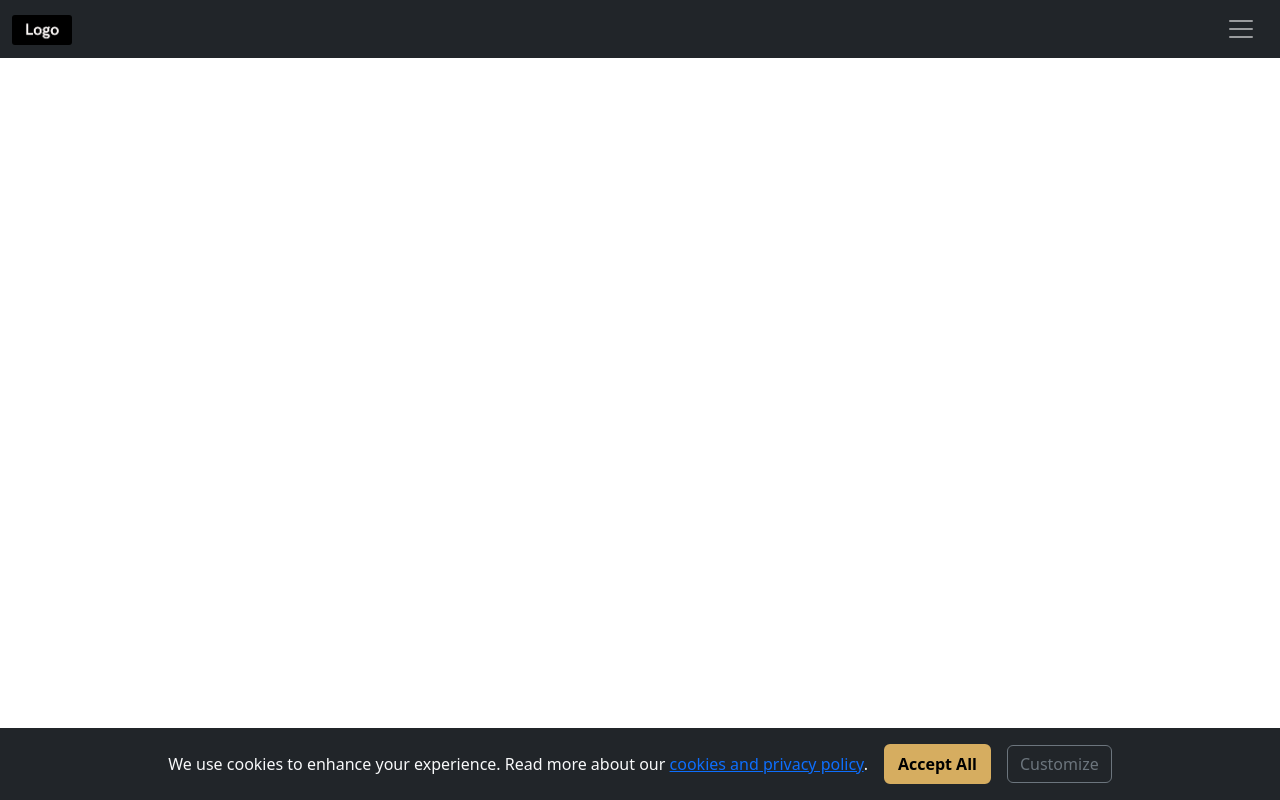
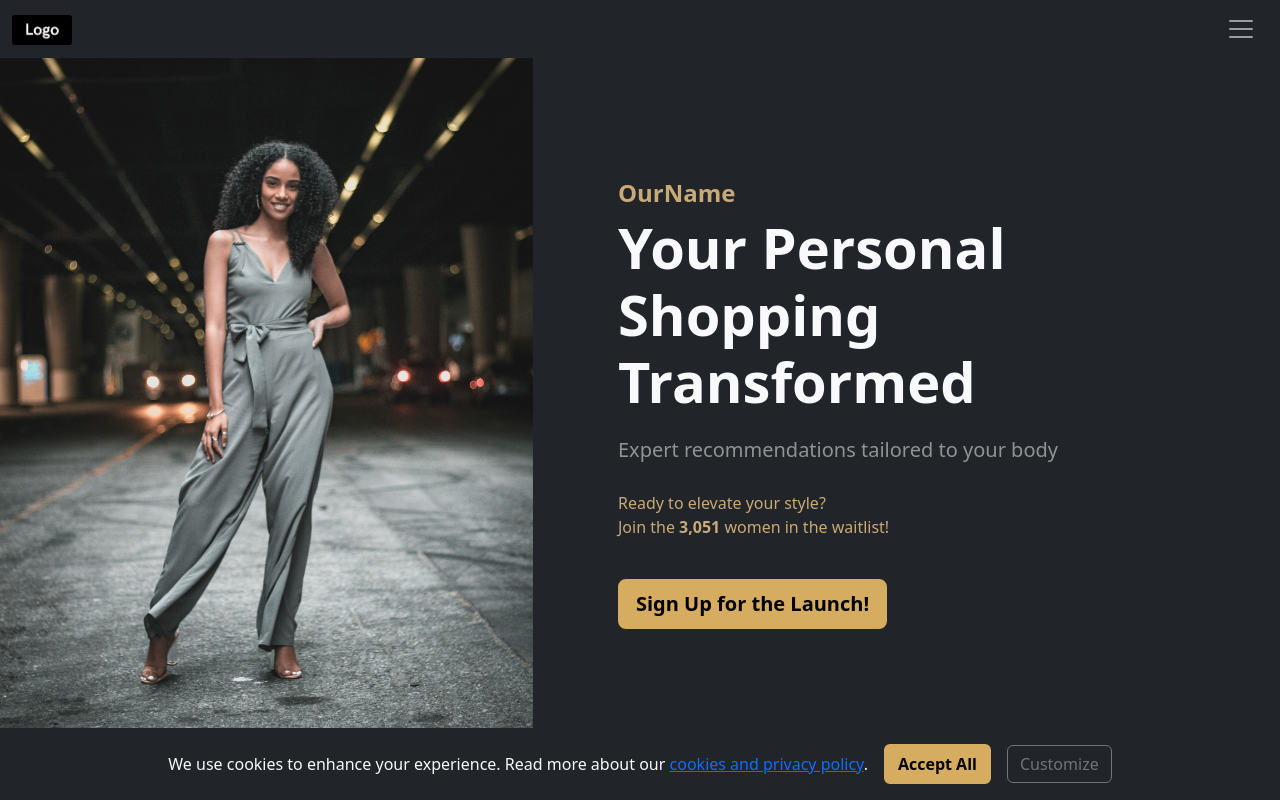
Before and after one commit to Matra888/Fashion_Web, a React (Vite) app in the folder fashion-web-react/: page /landing-test in a window 1280 px wide. Built offline with nearby package versions, Linux system fonts and the light colour scheme.

Commit message:
landing test template

```diff
--- a/fashion-web-react/src/App.jsx
+++ b/fashion-web-react/src/App.jsx
@@ -8,6 +8,7 @@ import { BrowserRouter, Routes, Route } from "react-router-dom";
 import YourBodyType from "./pages/YourBodyType/YourBodyType";
 import Blog from "./pages/Blog/Blog";
 import Policy from "./pages/Policy/Policy";
+import LandingPage from "./pages/LandingPage/LandingPage";
 
 const App = () => {
   return (
@@ -18,6 +19,7 @@ const App = () => {
           <Route path="/YourBodyType" element={<YourBodyType />} />
           <Route path="/blog" element={<Blog />} />
           <Route path="/policy" element={<Policy />} />
+          <Route path="/landing-test" element={<LandingPage />} />
           <Route path="/*" element={<NotFound />} />
         </Route>
       </Routes>
--- /dev/null
+++ b/fashion-web-react/src/components/Landing/Landing.jsx
@@ -0,0 +1,47 @@
+import React from "react";
+import "./Landing.scss";
+import HeroImage from "../../assets/hero-image-medium.jpg";
+
+const Landing = () => {
+  return (
+    <main className="bg-dark vh-100">
+      <div className="container m-0 p-0 bg-dark">
+        <div className="row g-0">
+          <div className="col-md-6 order-md-1">
+            <img
+              src={HeroImage}
+              alt="Hero Image"
+              className="hero-image img-fluid"
+            />
+          </div>
+          <div className="col-md-6 order-md-2 d-flex flex-column justify-content-center px-2 px-md-4 px-lg-5 py-3 m-0 bg-transparent text-light">
+            <h2 className="landing__title display-4 text-center text-sm-start fw-semibold">
+              <span className="fs-4 accent">OurName</span>
+              <br /> Your Personal <br /> Shopping Transformed
+            </h2>
+            <h3 className="landing__subtitle lead text-center text-sm-start text-white-50">
+              Expert recommendations tailored to your body
+            </h3>
+            <p className="landing__cta accent text-center text-sm-start pt-4">
+              Ready to elevate your style?
+              <br />
+              Join the <b>3,051</b> women in the waitlist!
+            </p>
+
+            <div className="d-flex flex-column flex-lg-row gap-3 m-2 my-4 mx-md-0">
+              <a
+                className="btn btn-success btn-lg text-nowrap"
+                href="/YourBodyType"
+                role="button"
+              >
+                Sign Up for the Launch!
+              </a>
+            </div>
+          </div>
+        </div>
+      </div>
+    </main>
+  );
+};
+
+export default Landing;
--- /dev/null
+++ b/fashion-web-react/src/components/Landing/Landing.scss
@@ -0,0 +1,42 @@
+.hero-image {
+  max-height: 100vh;
+}
+
+.bg-container {
+  background-image: url("../../assets/hero-image.png");
+  opacity: 50%;
+}
+
+.accent {
+  color: var(--beige);
+}
+
+.landing__subtitle {
+  margin: 15px 0 5px;
+}
+
+// Modifications to Bootstrap classes
+
+.btn-success {
+  font-weight: 600 !important;
+  color: black !important;
+  background-color: var(--gold) !important;
+  border: 2px solid var(--gold) !important;
+
+  &:hover {
+    color: var(--white) !important;
+    background-color: var(--gold-hover) !important;
+    border: 2px solid var(--gold-hover) !important;
+  }
+}
+
+.btn-outline-success {
+  color: var(--gold) !important;
+  border: 2px solid var(--gold) !important;
+
+  &:hover {
+    color: var(--white) !important;
+    background-color: var(--gold-hover) !important;
+    border: 2px solid var(--gold-hover) !important;
+  }
+}
--- /dev/null
+++ b/fashion-web-react/src/pages/LandingPage/LandingPage.jsx
@@ -0,0 +1,11 @@
+import Hero from "../../components/Landing/Landing";
+
+const LandingPage = () => {
+  return (
+    <main>
+      <Hero />
+    </main>
+  );
+};
+
+export default LandingPage;
```
